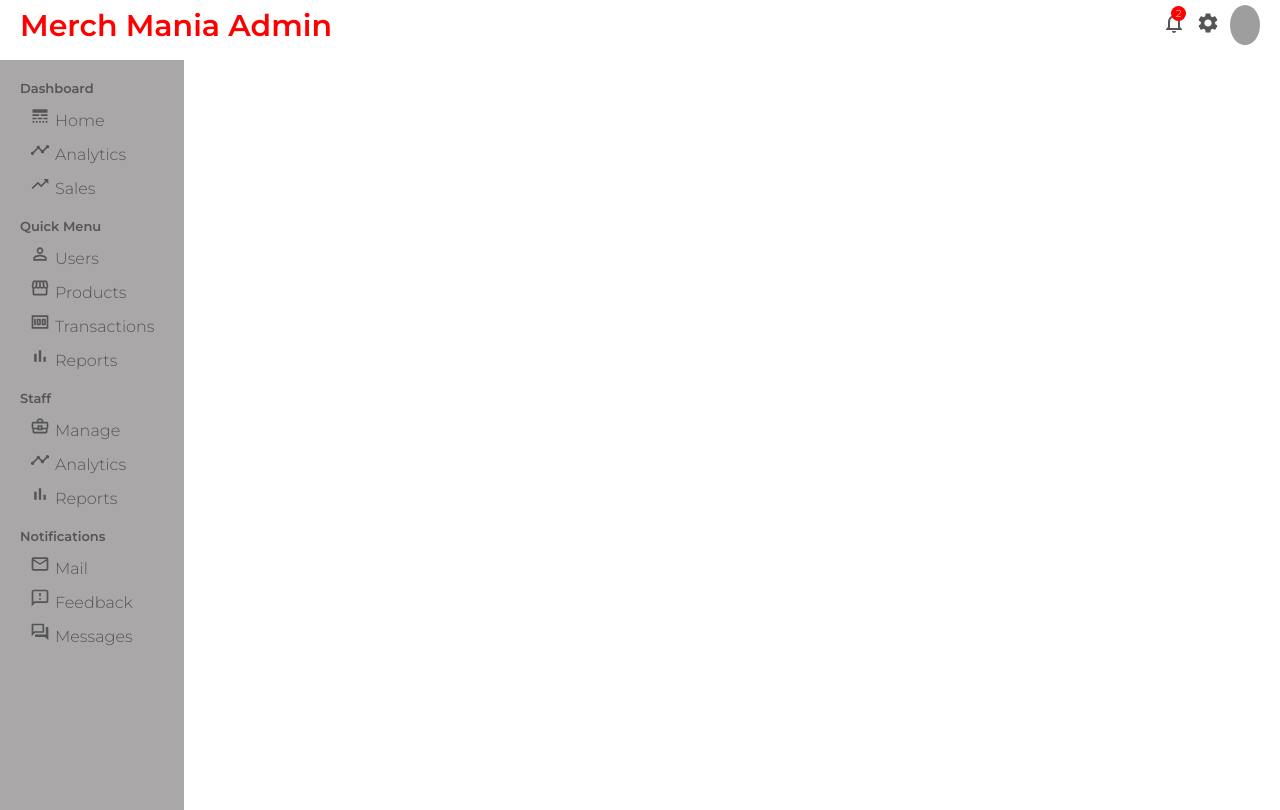
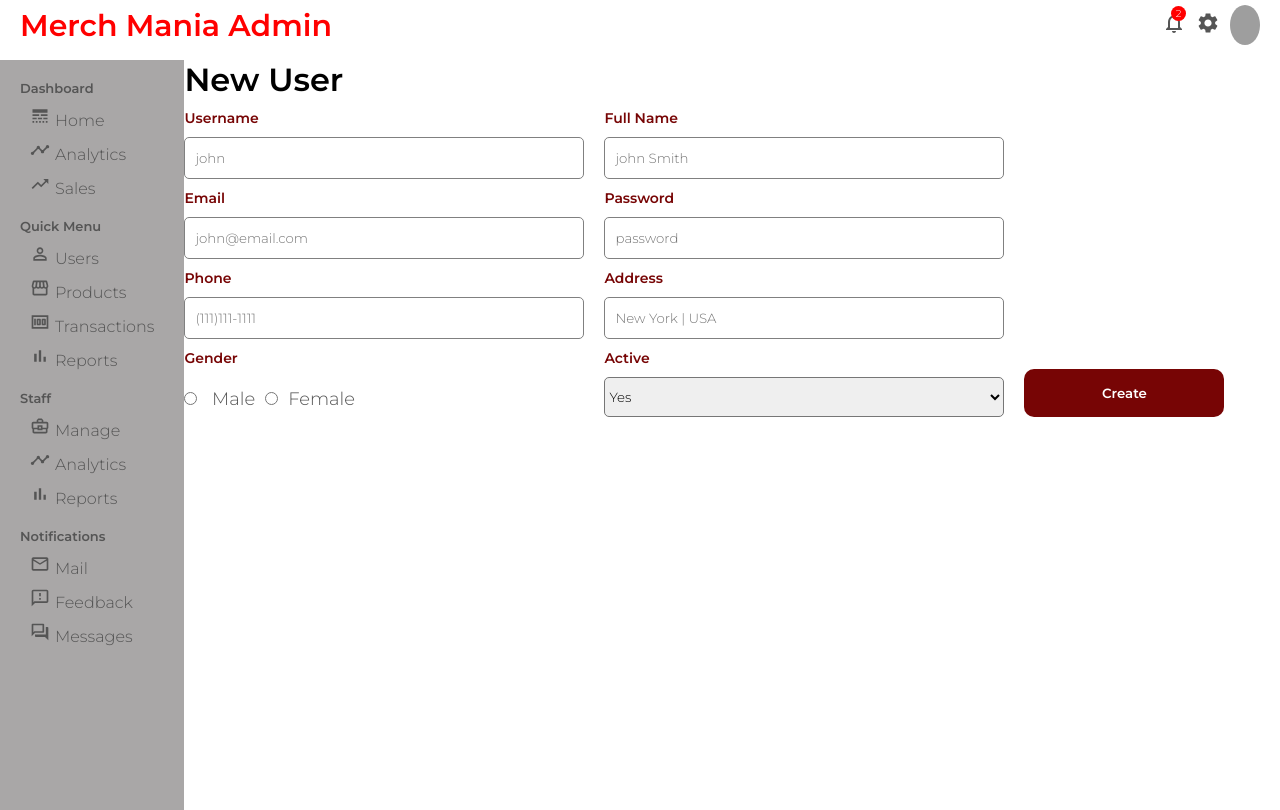
Before and after one commit to domludejesus/merch-mania-ecommerce, a React (Create React App) app in the folder merch-mania-admin/: page /newUser in a window 1280 px wide. Built offline with nearby package versions, Linux system fonts and the light colour scheme; grey boxes are pictures that could not be loaded.

Commit message:
admin new user page

```diff
--- a/merch-mania-admin/src/App.js
+++ b/merch-mania-admin/src/App.js
@@ -5,6 +5,7 @@
 import { BrowserRouter as Router, Routes, Route, } from "react-router-dom";
 import UserList from "./pages/userList/UserList"
 import User from "./pages/user/User"
+import NewUser from "./pages/newPage/NewUser";
 
 function App() {
   return (
@@ -16,6 +17,7 @@
             <Route path="/" element={<Home/>} />
             <Route path="/users" element={<UserList />} />
             <Route path="/user/:userID" element={<User />} />
+            <Route path="/newUser" element={<NewUser />} />
           </Routes>
       </div>
     </Router>
--- a/merch-mania-admin/src/app.css
+++ b/merch-mania-admin/src/app.css
@@ -2,3 +2,8 @@
     display: flex;
     margin-top: 10px;
 }
+
+.link {
+    text-decoration: none;
+    color: inherit;
+}
--- a/merch-mania-admin/src/components/sidebar/Sidebar.jsx
+++ b/merch-mania-admin/src/components/sidebar/Sidebar.jsx
@@ -1,4 +1,5 @@
 import { BarChartOutlined, BusinessCenterOutlined, FeedbackOutlined, LineStyle, MailOutlineOutlined, Money, PersonOutline, QuestionAnswerOutlined, StorefrontOutlined, Timeline, TrendingUp } from "@material-ui/icons"
+import { Link } from "react-router-dom"
 import "./sidebar.css"
 
 const Sidebar = () => {
@@ -25,14 +26,18 @@
               <div className="sidebarMenu">
                   <h3 className="sidebarTitle"> Quick Menu</h3>
                   <ul className="sidebarList">
+                    <Link to="/users" className="link">
                       <li className="sidebarListItem">
                           <PersonOutline className="sidebarIcon" />
                           Users
                       </li>
+                    </Link>
+                    <Link to="products" className="link">
                       <li className="sidebarListItem">
                           <StorefrontOutlined className="sidebarIcon" />
                           Products
                       </li>
+                    </Link>
                       <li className="sidebarListItem">
                           <Money className="sidebarIcon" />
                           Transactions
--- /dev/null
+++ b/merch-mania-admin/src/pages/newPage/NewUser.jsx
@@ -0,0 +1,52 @@
+import "./newUser.css"
+
+export default function NewUser() {
+  return (
+    <div className="newUser">
+        <h1 className="newUserTitle"> New User</h1>
+        <form className="newUserForm">
+            <div className="newUserItem">
+                <label> Username</label>
+                <input type="text" placeholder="john"/>
+            </div>
+            <div className="newUserItem">
+                <label> Full Name </label>
+                <input type="text" placeholder="john Smith" />
+            </div>
+            <div className="newUserItem">
+                <label> Email</label>
+                <input type="text" placeholder="john@email.com"/>
+            </div>
+            <div className="newUserItem">
+                <label> Password </label>
+                <input type="password" placeholder="password"/>
+            </div>
+            <div className="newUserItem">
+                <label> Phone </label>
+                <input type="text" placeholder="(111)111-1111"/>
+            </div>
+            <div className="newUserItem">
+                <label> Address</label>
+                <input type="text" placeholder="New York | USA"/>
+            </div>
+            <div className="newUserItem">
+                <label> Gender</label>
+                <div className="newUserGender">
+                    <input type="radio" name="gender" id="male" value="male"/>
+                    <label for="male"> Male</label>
+                    <input type="radio" name="gender" id="female" value="female"/>
+                    <label for="female">Female</label>
+                </div>
+            </div>
+            <div className="newUserItem">
+            <label> Active</label>
+            <select className="newUserSelect" name="active" id="active">
+                <option value="yes"> Yes</option>
+                <option value="no"> No</option>
+            </select>
+            </div>
+            <button className="newUserButton"> Create </button>
+        </form>
+    </div>
+  )
+}
--- /dev/null
+++ b/merch-mania-admin/src/pages/newPage/newUser.css
@@ -0,0 +1,57 @@
+.newUser {
+    flex: 4;
+}
+
+.newUserForm {
+    display: flex;
+    flex-wrap: wrap;
+}
+
+.newUserItem {
+    width: 400px;
+    display: flex;
+    flex-direction: column;
+    margin-top: 10px;
+    margin-right: 20px;
+}
+
+.newUserItem>label {
+    margin-bottom: 10px;
+    font-size: 14px;
+    font-weight: 600;
+    color: rgb(119, 5, 5);
+}
+
+.newUserItem>input {
+    height: 20px;
+    padding: 10px;
+    border: 1px solid gray;
+    border-radius: 5px;
+}
+
+.newUserGender>input {
+    margin-top: 15px;
+
+}
+
+.newUserGender>label {
+    margin: 10px;
+    font-size: 18px;
+    color: #555;
+}
+
+.newUserSelect {
+    height: 40px;
+    border-radius: 5px;
+}
+
+.newUserButton {
+    width: 200px;
+    border: none;
+    background-color:rgb(119, 5, 5);
+    color: white;
+    font-weight: 600;
+    border-radius: 10px;
+    margin-top: 30px;
+    cursor: pointer;
+}
--- a/merch-mania-admin/src/pages/user/User.jsx
+++ b/merch-mania-admin/src/pages/user/User.jsx
@@ -1,4 +1,5 @@
 import { CalendarToday, LocationSearching, MailOutline, PermIdentity, PhoneAndroid, Publish} from "@material-ui/icons"
+import { Link } from "react-router-dom"
 import "./user.css"
 
 function User() {
@@ -6,7 +7,9 @@
     <div className="user">
         <div className="userTitleContainer" >
             <h1 className="userTitle"> Edit User</h1>
+            <Link to="/newUser">
             <button className="userAddButton"> Create</button>
+            </Link>
         </div>
         <div className="userContainer">
             <div className="userShow">
```
